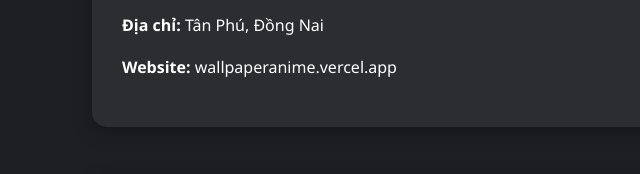
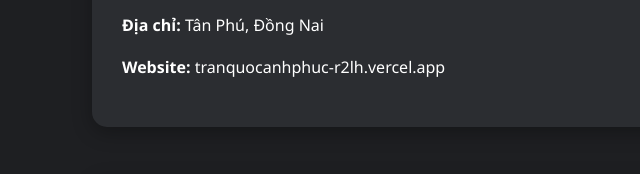
Before and after one commit to tako32/tranquocanhphuc, a plain HTML site: page index.html in a window 1280 px wide. Shown: the part 502-676 px from the top of the page, 198-838 px from the left. Drawn offline with Linux system fonts and the light colour scheme.

Commit message:
Update index.html

```diff
--- a/index.html
+++ b/index.html
@@ -107,7 +107,7 @@ html {
     <p><b>Điện thoại:</b> 0397990531</p>
     <p><b>Email:</b> tranquocanhphuc@gmail.com</p>
     <p><b>Địa chỉ:</b> Tân Phú, Đồng Nai</p>
-    <p><b>Website:</b> <a href="wallpaperanime.vercel.app">wallpaperanime.vercel.app</a></p>
+    <p><b>Website:</b> <a href="tranquocanhphuc-r2lh.vercel.app">tranquocanhphuc-r2lh.vercel.app</a></p>
   </div>
 
   <div id="muctieu">
```
